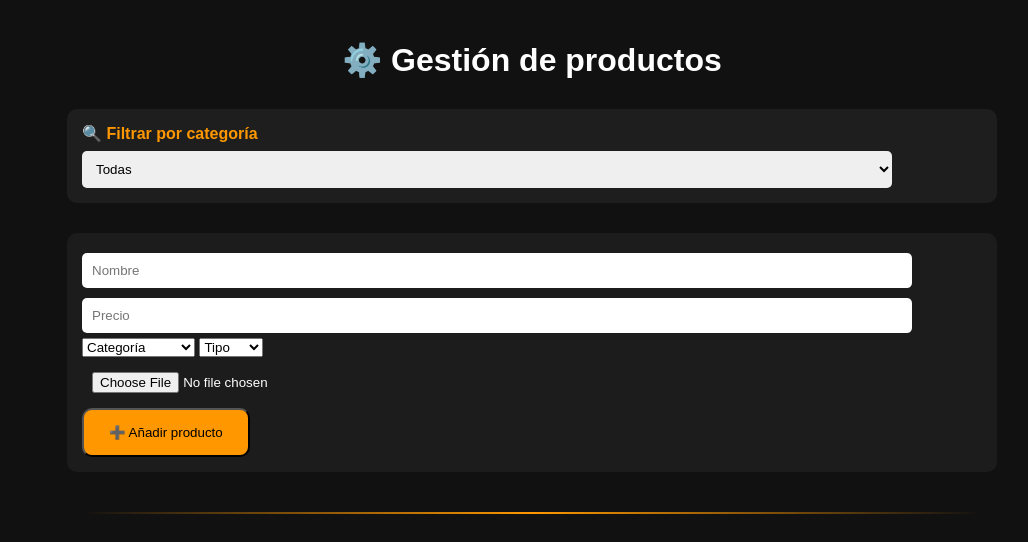
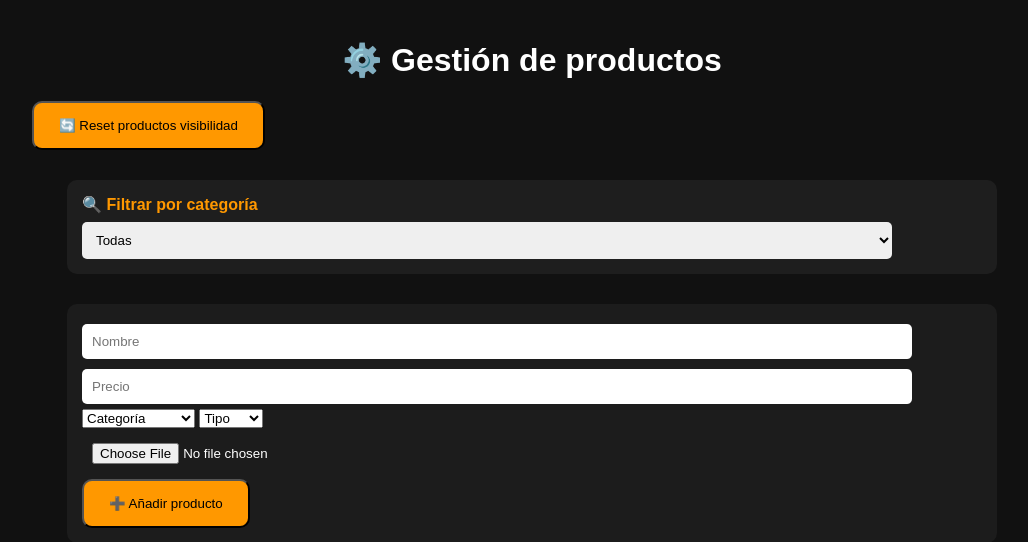
Before and after one commit to jcm201080/restaurante_app, a Flask app: page /admin/productos in a window 1280 px wide. Shown: the part 111-653 px from the top of the page, without its empty margins (108-1136 px from the left). Run offline with Flask 3, Linux system fonts and the light colour scheme; the visitor is signed in with stand-in values (Sample User, id 1); data that the repository does not hold is empty.

Commit message:
Visibilidad

```diff
--- a/routes/admin.py
+++ b/routes/admin.py
@@ -149,7 +149,8 @@ def add_producto():
             precio=precio,
             categoria=categoria,
             tipo=tipo,
-            imagen=filename # Guardamos el nombre del archivo optimizado o None
+            imagen=filename, # Guardamos el nombre del archivo optimizado o None
+            disponible=True  # por defecto visible
         )
         db.session.add(nuevo)
         db.session.commit()
@@ -223,6 +224,7 @@ def update_producto(id):
     # 3. Flags y lógica de negocio
     producto.destacado = "destacado" in request.form
     producto.fuera_carta = "fuera_carta" in request.form
+    producto.disponible = "disponible" in request.form
 
     # 🧠 Solo un plato del día
     if "plato_dia" in request.form:
@@ -245,3 +247,18 @@ def update_producto(id):
         print(f"Error: {e}")
 
     return redirect(url_for("admin.productos"))
+
+
+@admin_bp.route("/reset_disponibles", methods=["POST"])
+@login_required
+def reset_disponibles():
+    try:
+        Producto.query.update({Producto.disponible: True})
+        db.session.commit()
+        flash("🔄 Todos los productos están disponibles otra vez")
+    except Exception as e:
+        db.session.rollback()
+        flash("❌ Error al resetear productos")
+        print(e)
+
+    return redirect(url_for("admin.productos"))
--- a/routes/public.py
+++ b/routes/public.py
@@ -10,7 +10,7 @@ public_bp = Blueprint('public', __name__)
 def index():
     return render_template(
         "public/index.html",
-        sugerencias=Producto.query.filter_by(destacado=True).all(),
+        sugerencias=Producto.query.filter_by(destacado=True, disponible=True).all(),
         timestamp=int(time.time())
     )
 
--- a/templates/admin/productos.html
+++ b/templates/admin/productos.html
@@ -11,6 +11,11 @@
 <div class="container">
 
     <h1>⚙️ Gestión de productos</h1>
+    <form method="POST" action="/admin/reset_disponibles">
+        <button class="btn" onclick="return confirm('⚠️ Esto marcará todos los productos como disponibles. ¿Continuar?')">
+            🔄 Reset productos visibilidad
+        </button>
+    </form>
 
     <div class="filtro-card card-ancho">
 
@@ -98,6 +103,7 @@
             <label>⭐ <input type="checkbox" name="destacado" {% if p.destacado %}checked{% endif %}></label>
             <label>🍽️ <input type="checkbox" name="plato_dia" {% if p.plato_dia %}checked{% endif %}></label>
             <label>🚫 <input type="checkbox" name="fuera_carta" {% if p.fuera_carta %}checked{% endif %}></label>
+            <label>👁️ <input type="checkbox" name="disponible" {% if p.disponible %}checked{% endif %}></label>
         </div>
 
         <!-- 🔥 BOTONES JUNTOS -->
```
